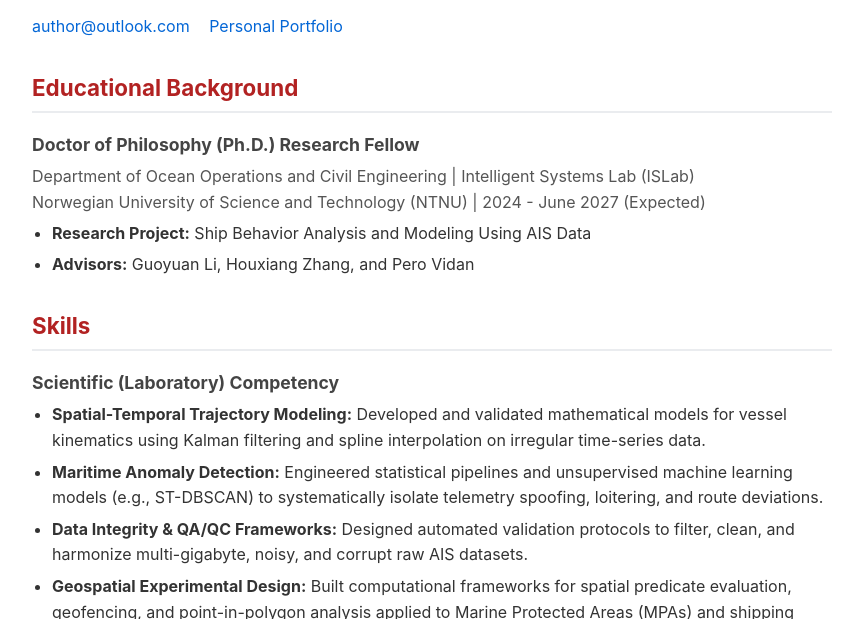
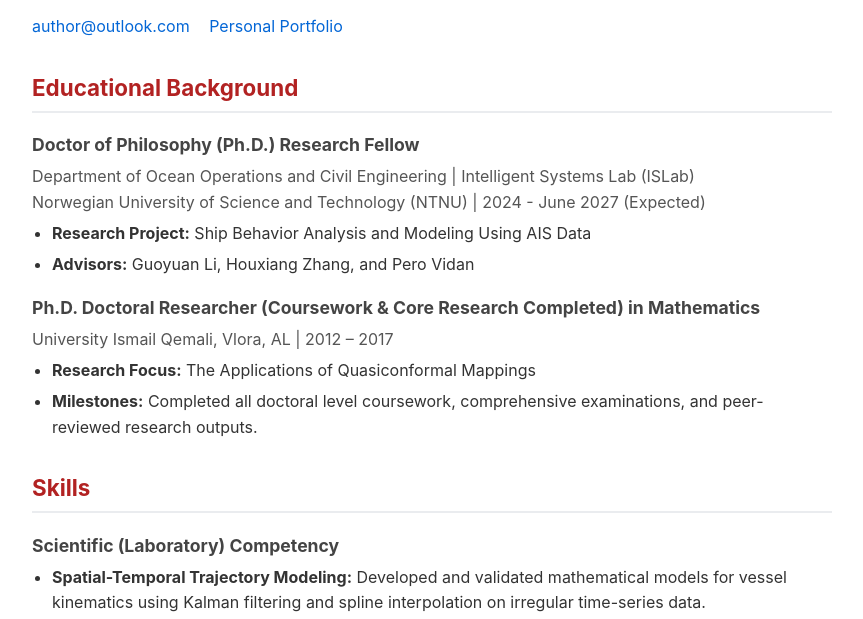
Before and after one commit to anid-hub/anid-hub.github.io, a plain HTML site: page index.html in a window 1280 px wide. Shown: the part 160-779 px from the top of the page, without its empty margins (208-1071 px from the left). Drawn offline with Linux system fonts and the light colour scheme.

Commit message:
Update index.html

```diff
--- a/index.html
+++ b/index.html
@@ -33,7 +33,12 @@
         <li><strong>Research Project:</strong> Ship Behavior Analysis and Modeling Using AIS Data</li>
         <li><strong>Advisors:</strong> Guoyuan Li, Houxiang Zhang, and Pero Vidan</li>
     </ul>
-
+  <h3>Ph.D. Doctoral Researcher (Coursework & Core Research Completed) in Mathematics</h3>
+    <p style="margin:0; color:#555;">University Ismail Qemali, Vlora, AL | 2012 – 2017</p>
+    <ul>
+        <li><strong>Research Focus:</strong> The Applications of Quasiconformal Mappings</li>
+        <li><strong>Milestones:</strong> Completed all doctoral level coursework, comprehensive examinations, and peer-reviewed research outputs.</li>
+    </ul>
     <h2>Skills</h2>
 
     <h3>Scientific (Laboratory) Competency</h3>
```
